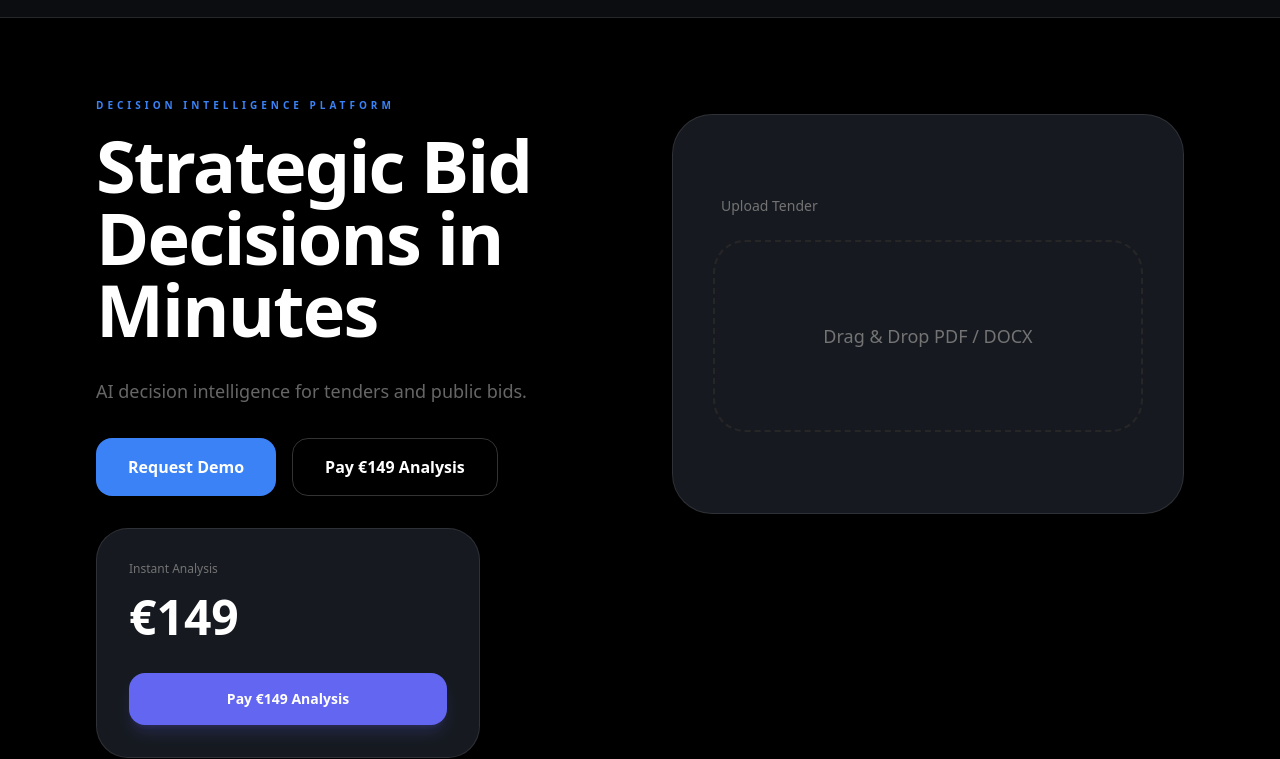
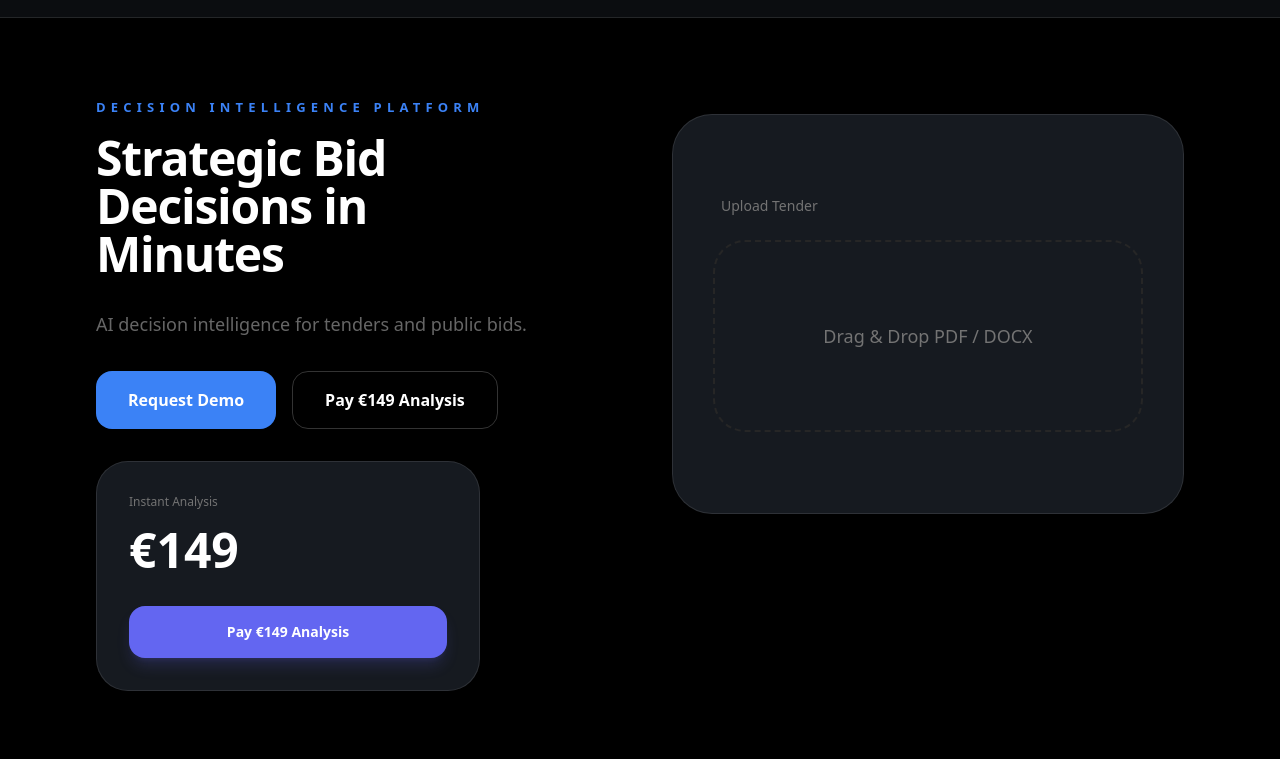
Before and after one commit to CESARKUBEREK/Mandatum, a plain HTML site: page index.html in a window 1280 px wide. Shown: the part 65-824 px from the top of the page. Drawn offline with nearby package versions, Linux system fonts and the light colour scheme.

Commit message:
Update text size and styling in index.html

```diff
--- a/index.html
+++ b/index.html
@@ -45,10 +45,10 @@
         <!-- COLUMNA IZQUIERDA: TEXTO Y ACCIONES -->
         <div class="space-y-8">
             <div>
-                <div class="text-[10px] uppercase tracking-[0.4em] text-[#3B82F6] font-bold mb-4">
+                <div class="text-[13px] uppercase tracking-[0.4em] text-[#3B82F6] font-bold mb-4">
                     Decision Intelligence Platform
                 </div>
-                <h1 class="text-6xl md:text-7xl font-bold leading-[1.1] tracking-tight text-white">
+                <h1 class="text-6xl md:text-5xl font-bold leading-[1.1] tracking-tight text-white">
                     Strategic Bid<br>Decisions in<br>Minutes
                 </h1>
                 <p class="mt-8 text-lg text-white/40 max-w-md leading-relaxed">
```
